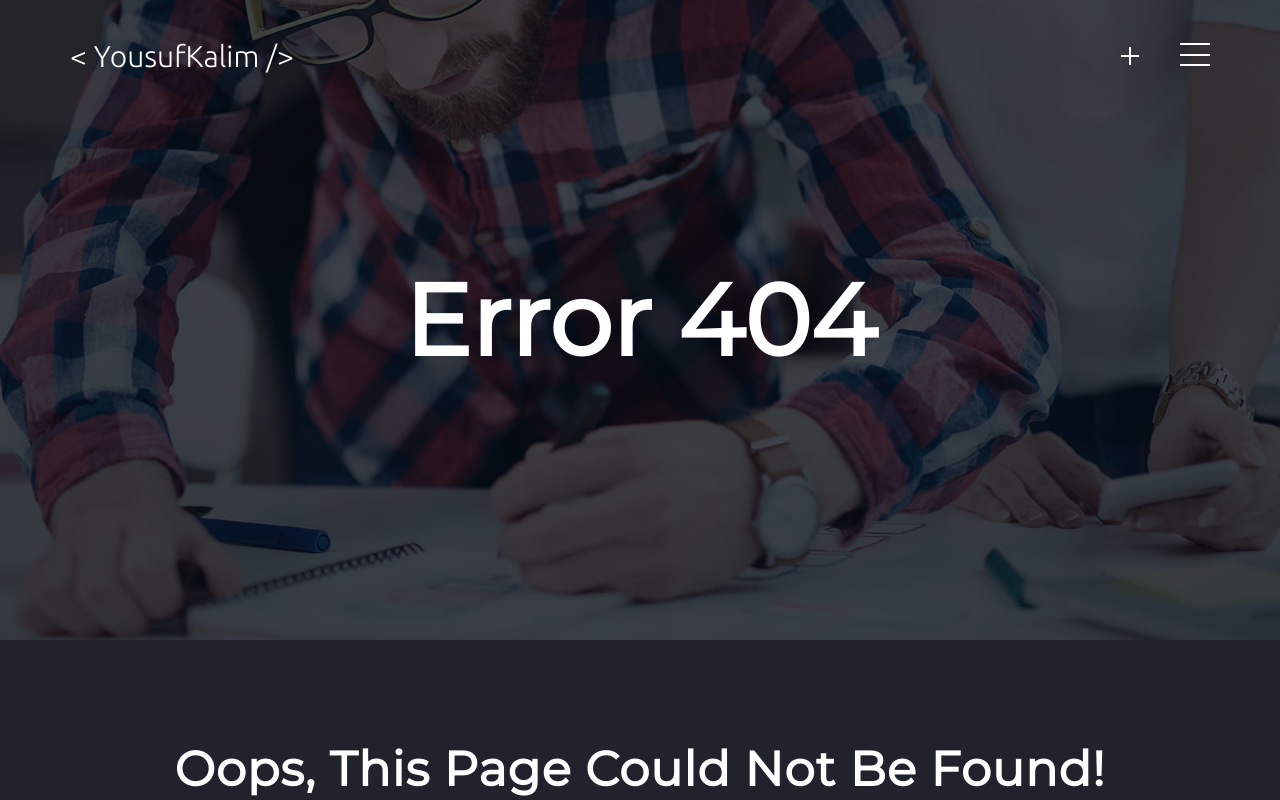
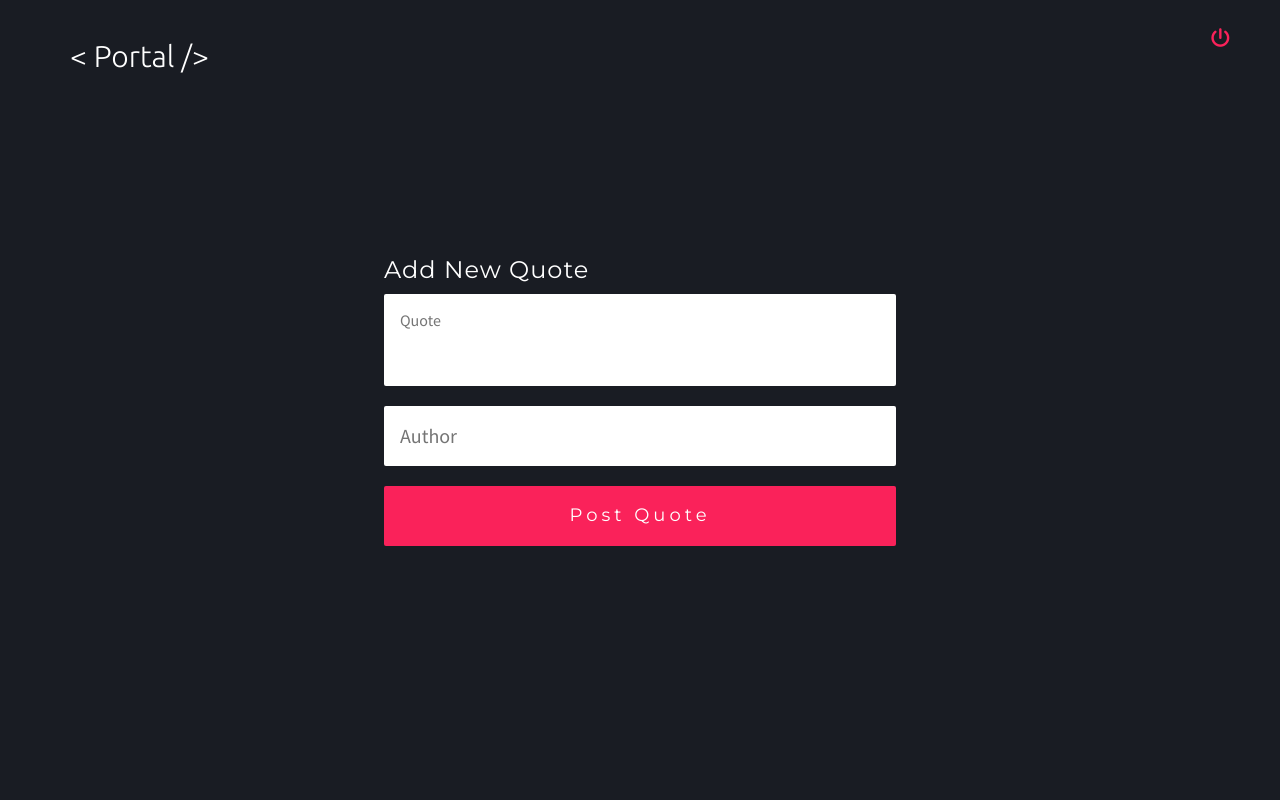
Before and after one commit to yousufkalim/portfolio-react, a React (Create React App) app: page /portal/quote in a window 1280 px wide. Shown: the top 800 px of the page. Built offline with nearby package versions, Linux system fonts and the light colour scheme.

Commit message:
Added Quote post in portal

```diff
--- a/src/portal/Article.jsx
+++ b/src/portal/Article.jsx
@@ -107,9 +107,8 @@ function Article() {
 						rows="3"
 						placeholder="Description"
 						onChange={handleInput}
-					>
-						{blog.description}
-					</textarea>
+						value={blog.description}
+					></textarea>
 
 					{/* Ck Editor */}
 					<div className="post-editor">
--- a/src/portal/Portfolio.jsx
+++ b/src/portal/Portfolio.jsx
@@ -162,9 +162,8 @@ function Portfolio() {
 						placeholder="Description"
 						onChange={handleInput}
 						required
-					>
-						{portfolio.description}
-					</textarea>
+						value={portfolio.description}
+					></textarea>
 
 					{submit ? submit : <button type="submit">Publish</button>}
 				</form>
--- /dev/null
+++ b/src/portal/Quote.jsx
@@ -0,0 +1,83 @@
+//Init
+import React, { useState } from "react";
+import axios from "axios";
+
+//Navbar
+import Nav from "./Nav";
+
+//Style
+import "./style/Quote.css";
+
+function Quote() {
+	//Initializing State
+	let [quote, setQuote] = useState({ quote: "", author: "" });
+	let [submit, setSubmit] = useState("");
+
+	//Handle Input
+	const handleInput = (e) => {
+		setQuote((prev) => {
+			return {
+				...prev,
+				[e.target.name]: e.target.value,
+			};
+		});
+	};
+
+	//Handle Submit
+	const handleSubmit = (e) => {
+		e.preventDefault();
+
+		axios
+			.post("/quotes", quote)
+			.then((res) => {
+				setSubmit(
+					<span className="success">
+						Quote posted successfully...
+					</span>
+				);
+				setQuote({ quote: "", author: "" });
+			})
+			.catch(() => {
+				setSubmit(
+					<span className="error">Opps an error accured...</span>
+				);
+			});
+	};
+
+	//Rendering Component
+	return (
+		<>
+			<Nav />
+
+			<div className="portal-quote">
+				<form onSubmit={handleSubmit}>
+					<h2>Add New Quote</h2>
+					<textarea
+						name="quote"
+						cols="30"
+						rows="3"
+						placeholder="Quote"
+						onChange={handleInput}
+						value={quote.quote}
+					></textarea>
+					<input
+						type="text"
+						name="author"
+						placeholder="Author"
+						value={quote.author}
+						onChange={handleInput}
+					/>
+
+					{submit ? (
+						submit
+					) : (
+						<button type="submit">Post Quote</button>
+					)}
+				</form>
+			</div>
+		</>
+	);
+}
+
+//Export
+export default Quote;
--- /dev/null
+++ b/src/portal/style/Quote.css
@@ -0,0 +1,57 @@
+/* Main */
+.portal-quote {
+	min-height: 100vh;
+	display: flex;
+	align-items: center;
+}
+
+/* Form */
+.portal-quote form {
+	display: flex;
+	flex-direction: column;
+	justify-content: center;
+	align-items: center;
+	width: 40%;
+	margin: auto;
+}
+
+/* Heading */
+.portal-quote form h2 {
+	width: 100%;
+	font-family: "Montserrat", sans-serif;
+	font-weight: normal;
+	letter-spacing: 1px;
+	color: white;
+	text-align: left;
+}
+
+/* Textarea */
+.portal-quote form textarea {
+	width: 100%;
+	border: none;
+	border-radius: 2px;
+	outline: none;
+	padding: 16px 16px;
+	font-size: 16px;
+	font-family: "Source Sans Pro", sans-serif;
+	color: #555c6e;
+	font-weight: normal;
+	resize: none;
+	margin: 10px 0;
+}
+
+/* Input */
+.portal-quote form input {
+	height: 60px;
+	width: 100%;
+	border: none;
+	border-radius: 2px;
+	outline: none;
+	padding: 16px 16px;
+	font-size: 20px;
+	font-family: "Source Sans Pro", sans-serif;
+	color: #555c6e;
+	font-weight: normal;
+	transition: all 0.3s;
+	margin: 10px 0 20px 0;
+}
--- a/src/routes/PortalRoutes.js
+++ b/src/routes/PortalRoutes.js
@@ -6,6 +6,7 @@ import { Switch, Route } from "react-router-dom";
 import ErrorPage from "../pages/ErrorPage";
 import Article from "../portal/Article";
 import Portfolio from "../portal/Portfolio";
+import Quote from "../portal/Quote";
 
 //Routing
 function PortalRoutes() {
@@ -14,6 +15,7 @@ function PortalRoutes() {
 			{/* Routes */}
 			<Route path="/portal/article" component={Article} />
 			<Route path="/portal/portfolio" component={Portfolio} />
+			<Route path="/portal/quote" component={Quote} />
 
 			{/* 404 Route */}
 			<Route path="/portal/*" component={ErrorPage} />
```
Also changed, not shown: 1 other file (tests, documents, lock files or other folders).
